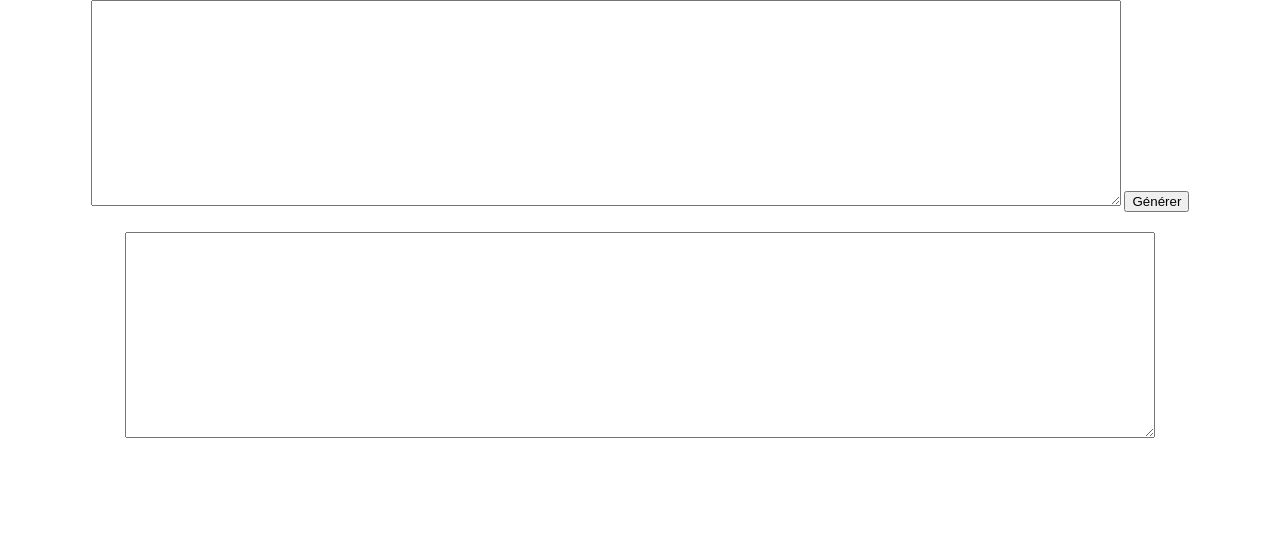
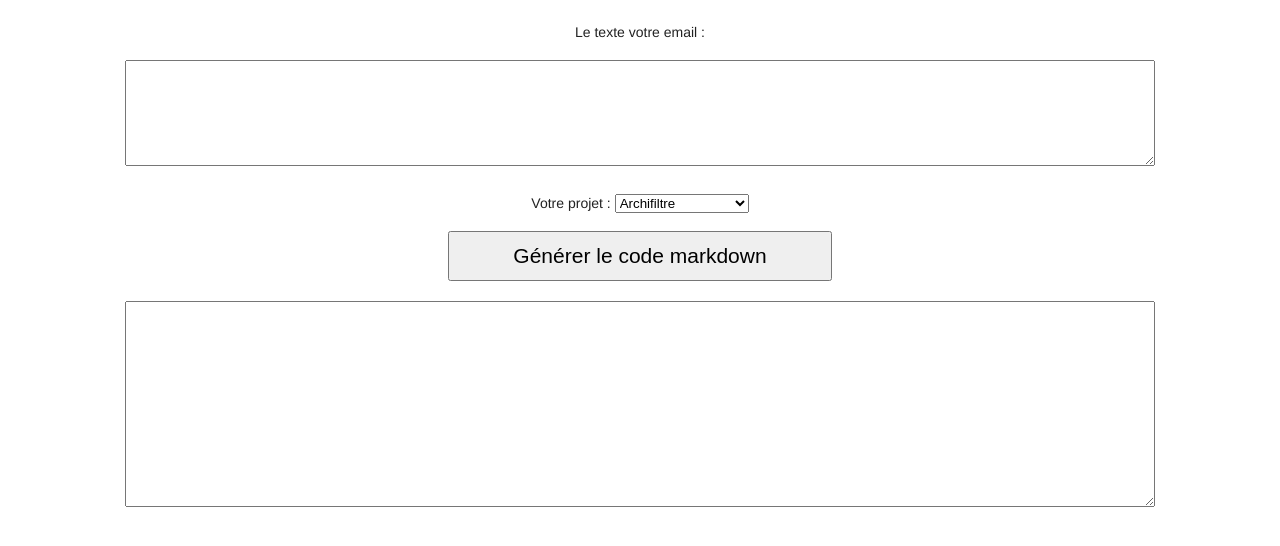
Before and after one commit to emmanuelgautier1994/frequency_highlighter, a plain HTML site: page index.html in a window 1280 px wide. Drawn offline with nearby package versions, Linux system fonts and the light colour scheme.

Commit message:
UI fixes

```diff
--- a/index.html
+++ b/index.html
@@ -19,8 +19,27 @@
   <body>
 
     <div style="text-align:center">
-      <textarea id="input" style="width:80%; height:200px"></textarea>
-      <button onclick="generate('Archifiltre')">Générer</button><br /><br />
+      <br />
+      <p>Le texte votre email :</p>
+      <textarea id="input" style="width:80%; height:100px"></textarea><br /> <br />
+      <p>Votre projet :
+        <select id="project">
+          <option value="Archifiltre">Archifiltre</option>
+          <option value="b@liseNAV">b@liseNAV</option>
+          <option value="BrigadeNumérique">BrigadeNumérique</option>
+          <option value="CoachÉlève">CoachÉlève</option>
+          <option value="DataESR">DataESR</option>
+          <option value="EIG Node">EIG Node</option>
+          <option value="EIG Link">EIG Link</option>
+          <option value="Gobelins">Gobelins</option>
+          <option value="Hopkins">Hopkins</option>
+          <option value="Lab Santé">Lab Santé</option>
+          <option value="Prédisauvetage">Prédisauvetage</option>
+          <option value="Prévisecours">Prévisecours</option>
+          <option value="Signaux Faibles">Signaux Faibles</option>
+        </select>
+      </p>
+      <button onclick="generate()" style="width:30%; height:50px; font-size: 1.5em;">Générer le code markdown</button><br /><br />
       <textarea id="output" style="width:80%; height:200px"></textarea>
     </div>
 
--- a/suivi.js
+++ b/suivi.js
@@ -1,6 +1,7 @@
 "use strict";
 
-function generate(project_name){
+function generate(){
+	let project_name = document.getElementById('project').value
 	document.getElementById('output').value = ''
     let request = new XMLHttpRequest();
     request.open('GET', "https://raw.githubusercontent.com/entrepreneur-interet-general/eig-link/master/suivi.org", true);
```
